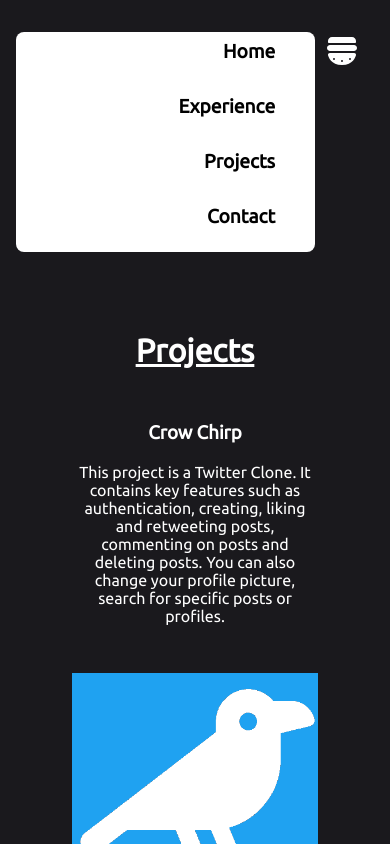
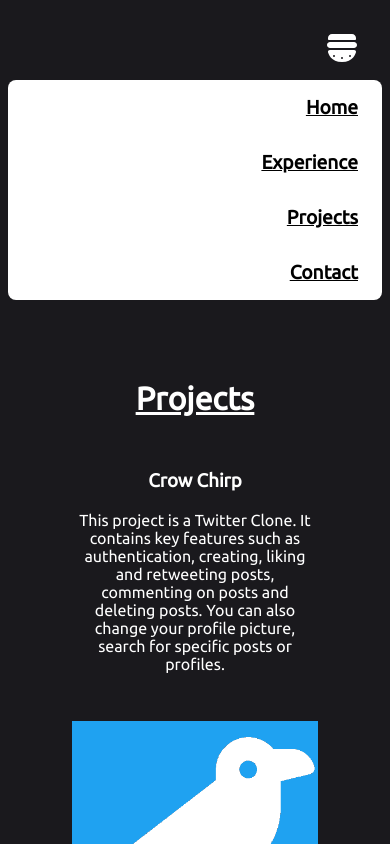
Before and after one commit to Detopall/portfolio, a React (Vite) app: page /projects in a window 390 px wide. Both pictures are taken after a click on the element 342 px from the left and 48 px from the top of the page. Shown: the top 844 px of the page. Built offline with nearby package versions, Linux system fonts and the light colour scheme.

Commit message:
changed the css for the hamburger menu, no need to refresh or scroll. add: firebase cache

```diff
--- a/src/App.css
+++ b/src/App.css
@@ -24,7 +24,7 @@ h2:not(#experience h2) {
 }
 
 .hero-section {
-	height: 93vh;
+	height: 80vh;
 	display: flex;
 	flex-direction: column;
 	justify-content: center;
@@ -74,10 +74,6 @@ h2:not(#experience h2) {
 	display: flex;
 	justify-content: center;
 	align-items: center;
-}
-
-.nav.open {
-	opacity: 1;
 }
 
 .nav ul {
@@ -344,42 +340,29 @@ h2:not(#experience h2) {
 	.hero-title-description {
 		font-size: 2rem;
 	}
+
 	.nav {
-		opacity: 1;
-		transform: translateX(-999%);
-		transition: transform 0.3s ease-in-out;
+		display: none;
 	}
 
-	.nav ul {
-		flex-direction: column;
-		align-items: flex-end;
+	.nav.open {
+		display: block;
+		text-align: right;
+		margin-top: 5rem;
+		margin-bottom: 0;
 		background-color: white;
 		border-radius: 0.5rem;
 	}
 
-	.nav ul li {
-		margin-bottom: 1.5rem;
-		padding-top: 0.5rem;
+	.nav.open ul {
+		display: flex;
+		flex-direction: column;
+		margin-right: 0.5rem;
 	}
 
-	.nav ul li a {
+	.nav.open ul li a {
 		color: black;
-		padding: 0.5rem;
-	}
-
-	.nav ul li a:hover {
 		text-decoration: underline;
-		color: black;
-	}
-
-	.nav.open {
-		transform: translateX(0);
-		width: 80%;
-		margin-left: 0.5rem;
-	}
-
-	.nav.open ul {
-		width: 100%;
 	}
 
 	.hamburger {
@@ -388,8 +371,11 @@ h2:not(#experience h2) {
 
 	.hamburger__icon {
 		font-size: 2rem;
-		position: relative;
-		top: 0.2rem;
+	}
+
+	.nav.open ul li {
+		display: block;
+		margin: 1rem 0;
 	}
 
 	.project {
--- a/src/components/Nav.tsx
+++ b/src/components/Nav.tsx
@@ -1,64 +1,43 @@
 import { Link } from "react-router-dom";
-import { useState, useEffect } from "react";
 import { FontAwesomeIcon } from "@fortawesome/react-fontawesome";
 import { faHamburger } from "@fortawesome/free-solid-svg-icons";
+import { useState } from "react";
 
 function Nav() {
-	const [open, setOpen] = useState(false);
-	const [showNav, setShowNav] = useState(true);
+	const [isOpen, setIsOpen] = useState(false);
 
-	const handleClick = () => {
-		setOpen(false);
+	const toggleNav = () => {
+		setIsOpen(!isOpen);
 	};
-
-	const handleHamburgerClick = () => {
-		setOpen(!open);
-	};
-
-	const handleResize = () => {
-		const isLargeScreen = window.innerWidth > 768; // Set the desired threshold for a large screen
-		setShowNav(isLargeScreen || open);
-	};
-
-	useEffect(() => {
-		window.addEventListener("resize", handleResize);
-		return () => {
-			window.removeEventListener("resize", handleResize);
-		};
-	}, [open]);
-
-	const navClassName = open ? "open" : showNav ? "" : "hidden";
 
 	return (
 		<>
-			<div
-				className={`hamburger ${open ? "open" : ""}`}
-				onClick={handleHamburgerClick}
-			>
+			<div className={`hamburger ${isOpen ? "open" : ""}`}>
 				<FontAwesomeIcon
 					icon={faHamburger}
 					className="hamburger__icon"
+					onClick={toggleNav}
 				/>
 			</div>
-			<nav className={`nav ${navClassName}`}>
+			<nav className={`nav ${isOpen ? "open" : ""}`}>
 				<ul>
 					<li>
-						<Link to="/" onClick={handleClick}>
+						<Link to="/" onClick={toggleNav}>
 							Home
 						</Link>
 					</li>
 					<li>
-						<Link to="/experience" onClick={handleClick}>
+						<Link to="/experience" onClick={toggleNav}>
 							Experience
 						</Link>
 					</li>
 					<li>
-						<Link to="/projects" onClick={handleClick}>
+						<Link to="/projects" onClick={toggleNav}>
 							Projects
 						</Link>
 					</li>
 					<li>
-						<Link to="/contact" onClick={handleClick}>
+						<Link to="/contact" onClick={toggleNav}>
 							Contact
 						</Link>
 					</li>
```
